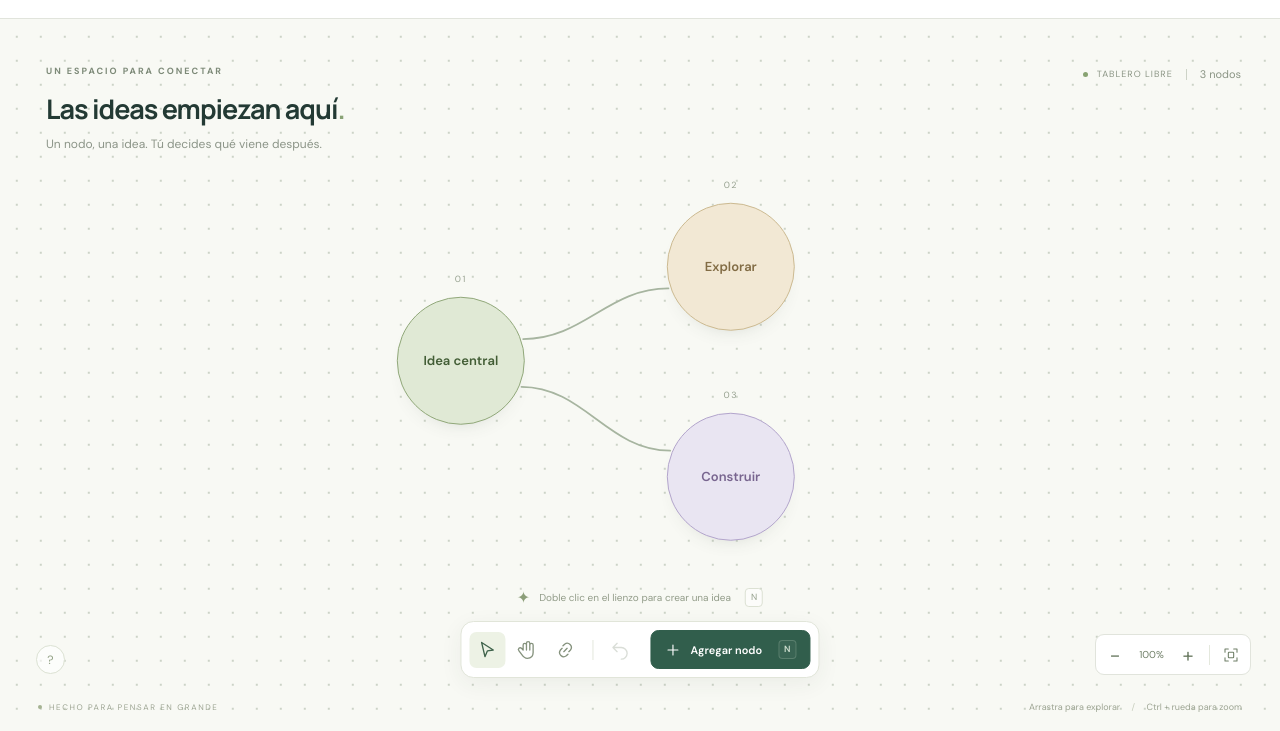
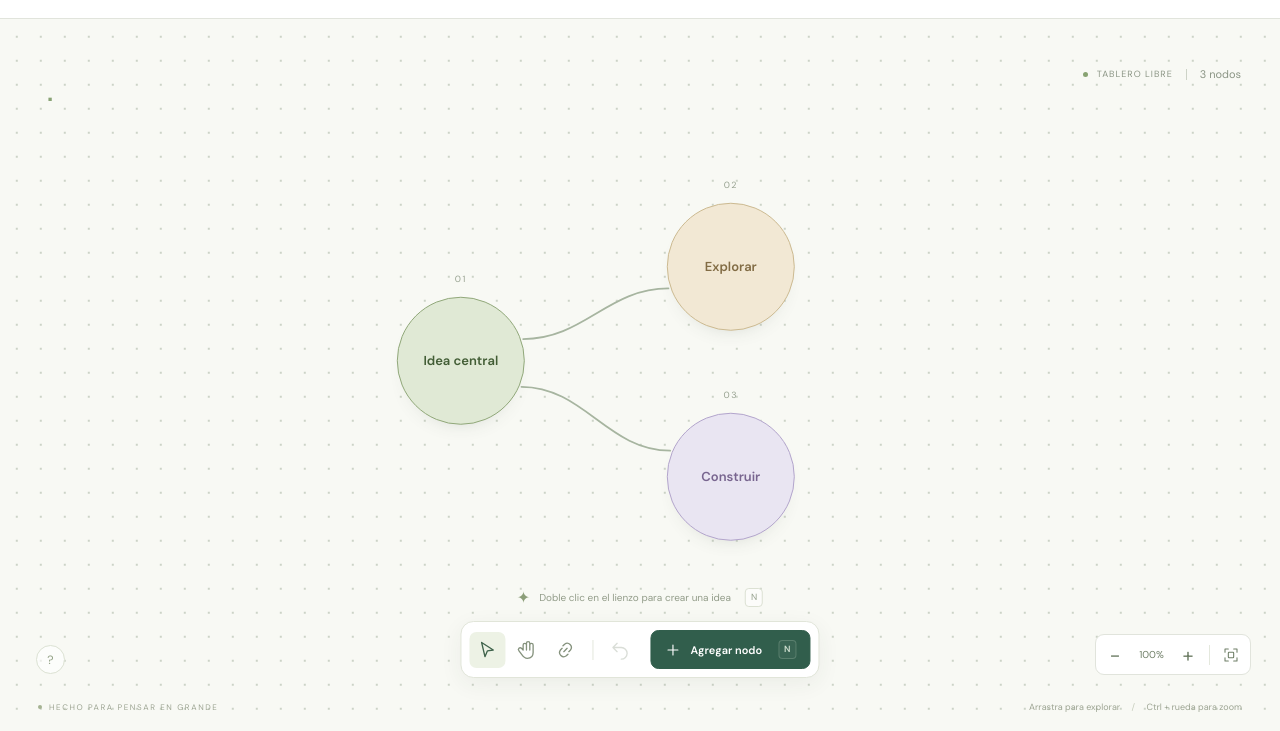
Before and after one commit to LCibles/Nodes, a website: page dist/index.html in a window 1280 px wide. Shown: the part 69-800 px from the top of the page. Drawn offline with Linux system fonts and the light colour scheme.

Commit message:
Update heading removed Text
Removido texto del heading para limpiar un poco la visibiliad del tablero

```diff
--- a/dist/index.html
+++ b/dist/index.html
@@ -20,7 +20,7 @@
   <div class="header-right"><span id="saved" class="saved"><i></i> Guardado en este navegador</span><button id="export" class="btn export"><svg><use href="#i-download"/></svg><span>Exportar</span></button><span class="avatar" title="Espacio personal">M</span></div>
 </header>
 <main id="canvas" tabindex="0" aria-label="Tablero de nodos. Pulsa N para agregar un nodo. Arrastra el fondo para desplazarte.">
-  <div class="canvas-heading"><span class="eyebrow">UN ESPACIO PARA CONECTAR</span><h1>Las ideas empiezan aquí<span>.</span></h1><p>Un nodo, una idea. Tú decides qué viene después.</p></div>
+  <div class="canvas-heading"><span class="eyebrow"></span><h1><span>.</span></h1><p></p></div>
   <div class="board-meta"><span class="live-dot"></span> TABLERO LIBRE <span class="meta-line"></span><span id="count">3 nodos</span></div>
   <div id="world"><svg id="edges" aria-label="Conexiones entre nodos"></svg><div id="nodes"></div></div>
   <div id="empty" hidden>Todo empieza con una idea.<button class="btn primary" id="empty-add">Crear mi primer nodo</button></div>
```
